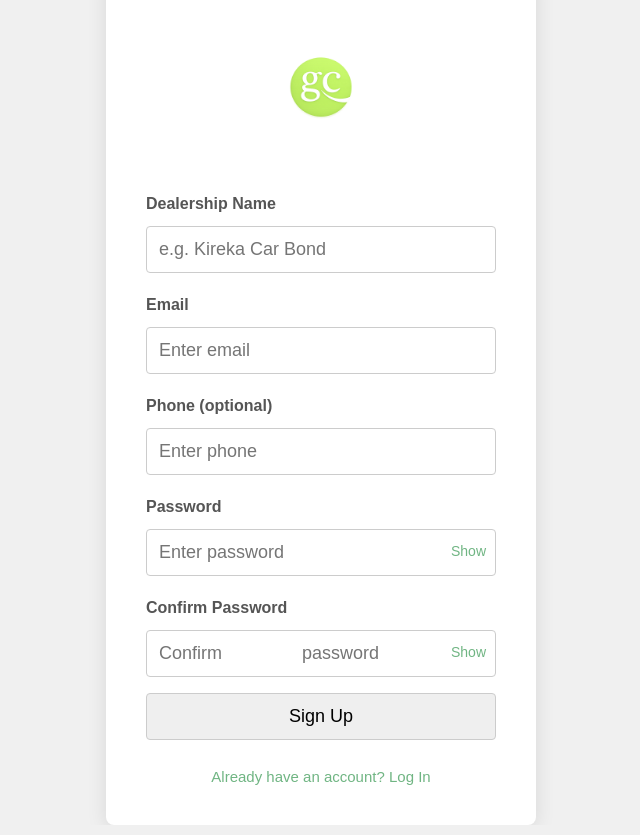
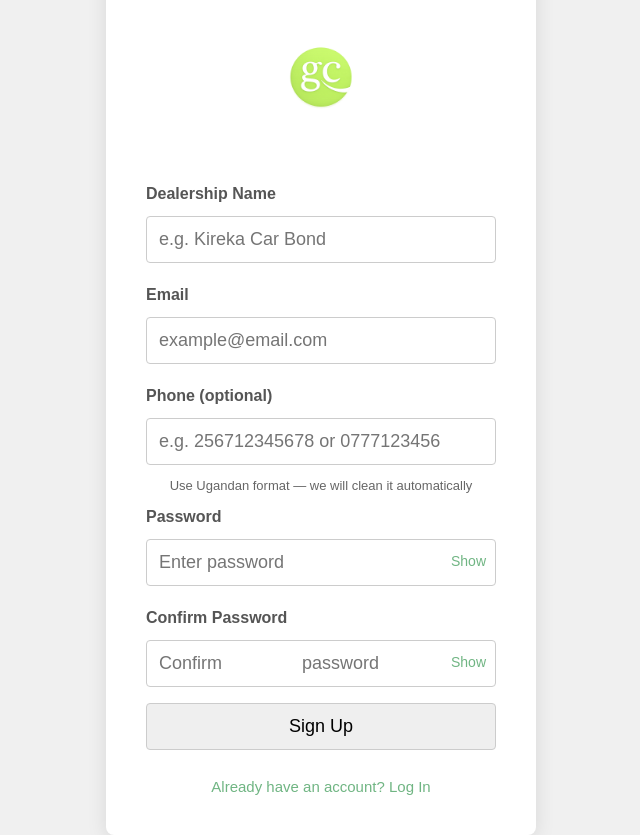
Before and after one commit to RastaDataVibes/car_dealership_app, a Flask app: page /signup in a window 1280 px wide. Shown: the whole page, without its empty margins (319-959 px from the left). Run offline with Flask 3, Linux system fonts and the light colour scheme; some libraries are stand-ins or nearby versions.

Commit message:
Update signup.html

```diff
--- a/templates/signup.html
+++ b/templates/signup.html
@@ -136,10 +136,13 @@
             {{ form.dealership_name(id="dealership_name", placeholder="e.g. Kireka Car Bond") }}
 
             <label for="email">Email</label>
-            {{ form.email(id="email", autocomplete="email", placeholder="Enter email") }}
+            {{ form.email(id="email", autocomplete="email", placeholder="example@email.com") }}
 
             <label for="phone">Phone (optional)</label>
-            {{ form.phone(id="phone", autocomplete="tel", placeholder="Enter phone") }}
+            {{ form.phone(id="phone", autocomplete="tel", placeholder="e.g. 256712345678 or 0777123456") }}
+            <small style="color: #666; font-size: 13px; display: block; margin-top: 5px;">
+                Use Ugandan format — we will clean it automatically
+            </small>
 
             <div class="password-group">
                 <label for="password">Password</label>
```
